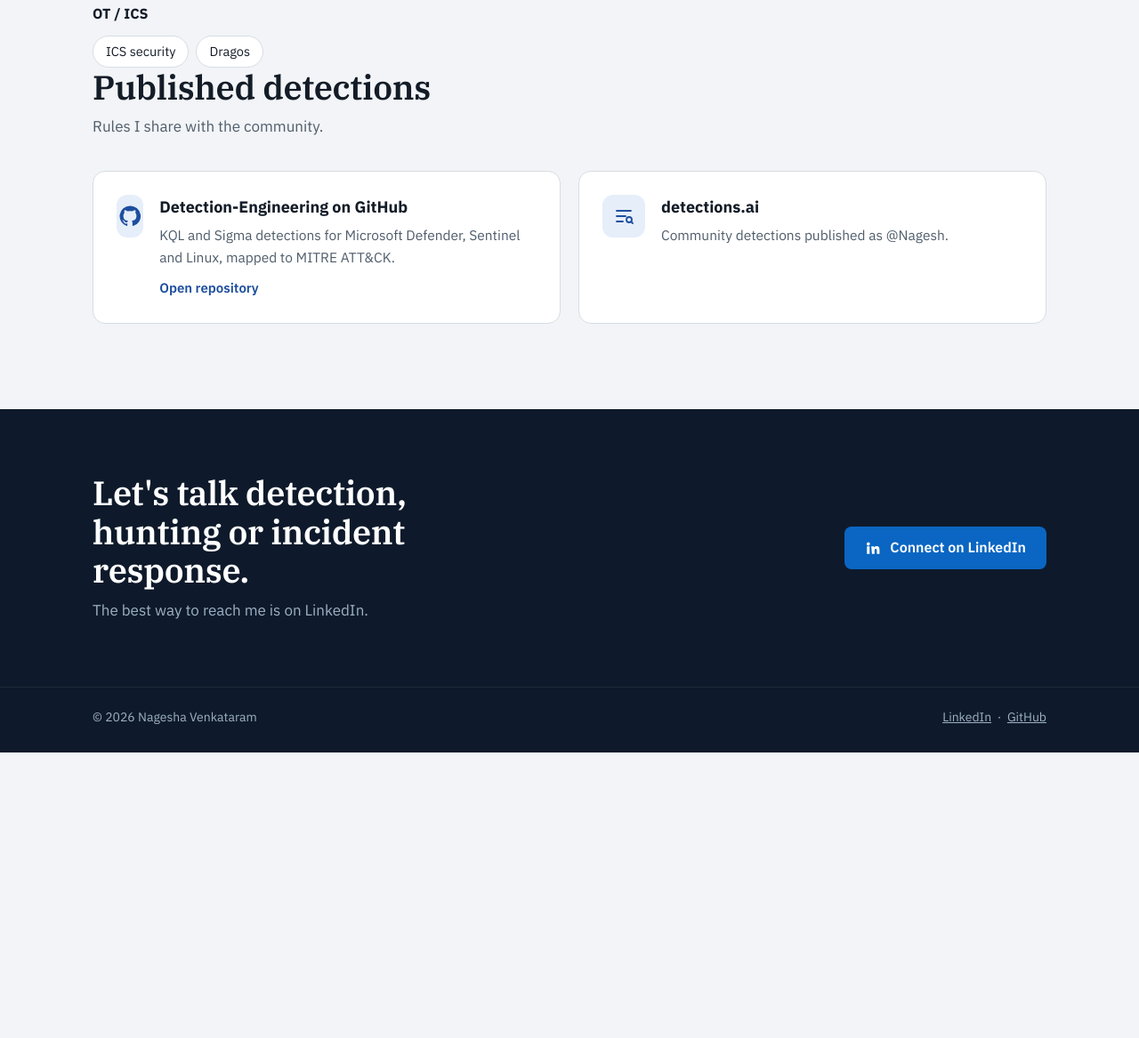
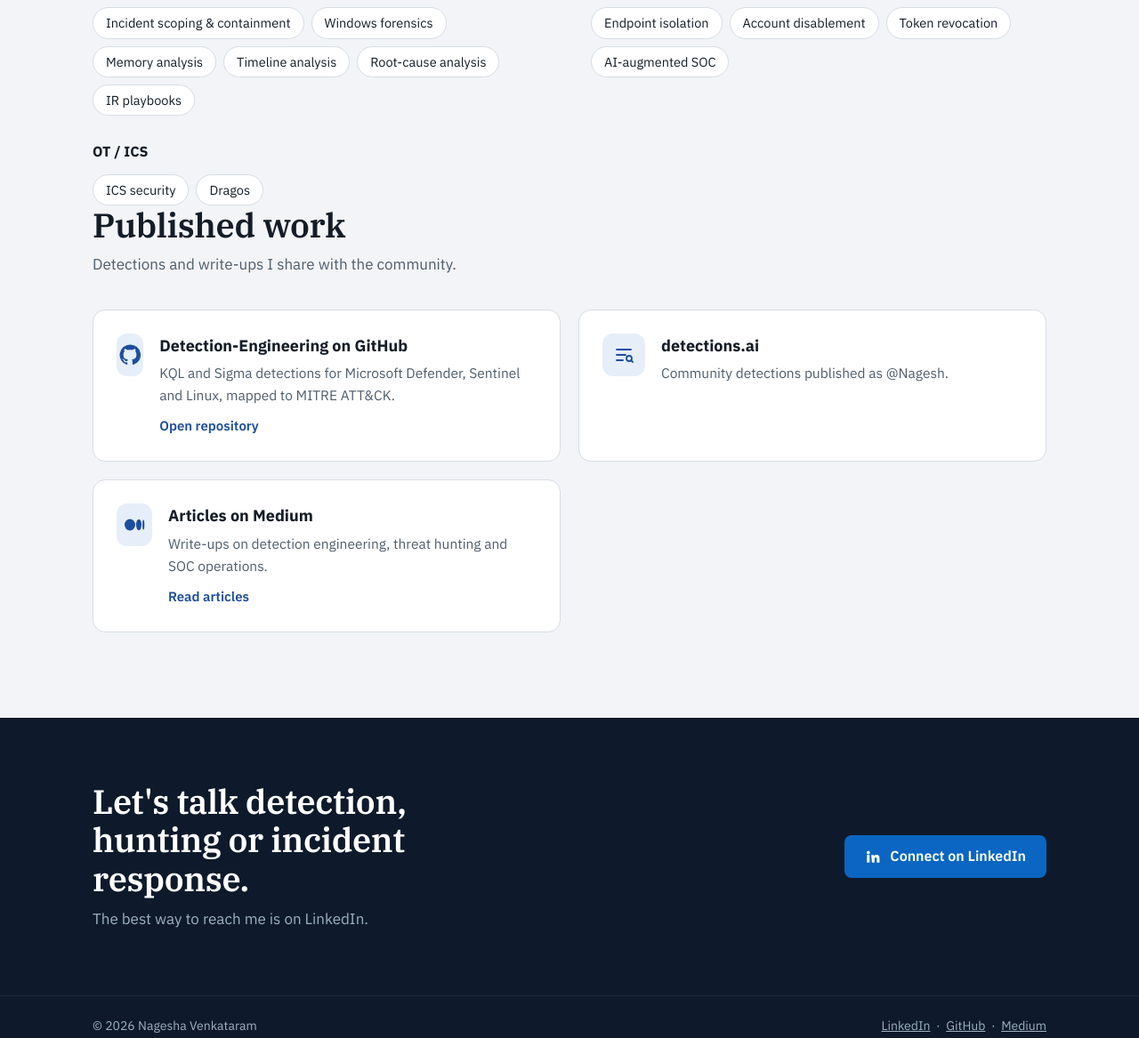
Before and after one commit to Nageshvs11/Nageshvs11.github.io, a plain HTML site: page index.html in a window 1280 px wide. Shown: the part 4481-5648 px from the top of the page at 89% size. Before the commit the page ends 5327 px from the top, so only its background shows below. Drawn offline with Linux system fonts and the light colour scheme.

Commit message:
Add Education heading, update degree details, add Medium link

```diff
--- a/index.html
+++ b/index.html
@@ -338,7 +338,8 @@
     <div class="cert"><div class="seal" style="background:#3F4A8A">MITRE</div><div><h3>ATT&amp;CK Purple Teaming Methodology</h3><span>MITRE ATT&amp;CK Defender</span></div></div>
     <div class="cert"><div class="seal" style="background:#3F4A8A">MITRE</div><div><h3>ATT&amp;CK Threat Hunting and Detection Engineering</h3><span>MITRE ATT&amp;CK Defender</span></div></div>
   </div>
-  <div class="edu"><div class="ico"><svg viewBox="0 0 24 24" fill="none" stroke="currentColor" stroke-width="1.8" stroke-linecap="round" stroke-linejoin="round" aria-hidden="true"><path d="M2 9l10-5 10 5-10 5z"/><path d="M6 11v5c3 2 9 2 12 0v-5"/></svg></div><div><strong>B.E. Electrical and Electronics Engineering</strong><br>SDM Institute of Technology, Ujire, 2013</div></div>
+  <div class="sec-head" style="margin-top:40px"><div><h2 id="edu-h">Education</h2></div></div>
+  <div class="edu" style="margin-bottom:48px"><div class="ico"><svg viewBox="0 0 24 24" fill="none" stroke="currentColor" stroke-width="1.8" stroke-linecap="round" stroke-linejoin="round" aria-hidden="true"><path d="M2 9l10-5 10 5-10 5z"/><path d="M6 11v5c3 2 9 2 12 0v-5"/></svg></div><div><strong>Bachelor of Engineering (B.E.)</strong><br>SDM Institute of Technology (SDMIT), Ujire, Karnataka, India &middot; Visvesvaraya Technological University (VTU)<br><span style="opacity:.8">Graduated 2013</span></div></div>
 </section>
 
 <section id="toolkit" class="wrap" aria-labelledby="kit-h">
@@ -355,7 +356,7 @@
 </section>
 
 <section class="wrap" aria-labelledby="comm-h">
-  <div class="sec-head"><div><h2 id="comm-h">Published detections</h2><p class="lede">Rules I share with the community.</p></div></div>
+  <div class="sec-head"><div><h2 id="comm-h">Published work</h2><p class="lede">Detections and write-ups I share with the community.</p></div></div>
   <div class="links">
     <a class="link" href="https://github.com/Nageshvs11/Detection-Engineering" target="_blank" rel="noopener">
       <div class="ico"><svg viewBox="0 0 24 24" fill="currentColor" aria-hidden="true"><path d="M12 .5a11.5 11.5 0 0 0-3.64 22.41c.58.1.79-.25.79-.56v-2c-3.2.7-3.88-1.37-3.88-1.37-.52-1.33-1.28-1.69-1.28-1.69-1.04-.71.08-.7.08-.7 1.15.08 1.76 1.19 1.76 1.19 1.03 1.76 2.69 1.25 3.35.96.1-.75.4-1.25.73-1.54-2.56-.29-5.25-1.28-5.25-5.69 0-1.26.45-2.29 1.19-3.09-.12-.29-.52-1.46.11-3.05 0 0 .97-.31 3.17 1.18a11 11 0 0 1 5.77 0c2.2-1.49 3.17-1.18 3.17-1.18.63 1.59.23 2.76.11 3.05.74.8 1.19 1.83 1.19 3.09 0 4.42-2.7 5.39-5.27 5.68.41.36.78 1.06.78 2.14v3.17c0 .31.21.67.8.56A11.5 11.5 0 0 0 12 .5z"/></svg></div>
@@ -365,6 +366,10 @@
       <div class="ico"><svg viewBox="0 0 24 24" fill="none" stroke="currentColor" stroke-width="1.8" stroke-linecap="round" stroke-linejoin="round" aria-hidden="true"><path d="M4 6h16M4 12h10M4 18h7"/><circle cx="18" cy="16" r="3"/><path d="M20.2 18.2L22 20"/></svg></div>
       <div><h3>detections.ai</h3><p>Community detections published as @Nagesh.</p></div>
     </div>
+    <a class="link" href="https://medium.com/@nagesh.vs11" target="_blank" rel="noopener">
+      <div class="ico"><svg viewBox="0 0 24 24" fill="currentColor" aria-hidden="true"><ellipse cx="7" cy="12" rx="6" ry="6.5"/><ellipse cx="17" cy="12" rx="3" ry="6.2"/><ellipse cx="22.2" cy="12" rx="1.1" ry="5.6"/></svg></div>
+      <div><h3>Articles on Medium</h3><p>Write-ups on detection engineering, threat hunting and SOC operations.</p><span class="go">Read articles</span></div>
+    </a>
   </div>
 </section>
 </main>
@@ -378,7 +383,7 @@
     </a>
   </div>
 </div>
-<footer><div class="wrap"><span>© 2026 Nagesha Venkataram</span><span><a class="li-link" href="#" target="_blank" rel="noopener">LinkedIn</a> &nbsp;·&nbsp; <a href="https://github.com/Nageshvs11" target="_blank" rel="noopener">GitHub</a></span></div></footer>
+<footer><div class="wrap"><span>© 2026 Nagesha Venkataram</span><span><a class="li-link" href="#" target="_blank" rel="noopener">LinkedIn</a> &nbsp;·&nbsp; <a href="https://github.com/Nageshvs11" target="_blank" rel="noopener">GitHub</a> &nbsp;&middot;&nbsp; <a href="https://medium.com/@nagesh.vs11" target="_blank" rel="noopener">Medium</a></span></div></footer>
 <script>
   var LINKEDIN_URL = "https://www.linkedin.com/in/nageshvs11";
   document.querySelectorAll(".li-link").forEach(function(a){ a.href = LINKEDIN_URL; a.target = "_blank"; a.rel = "noopener"; });
```
